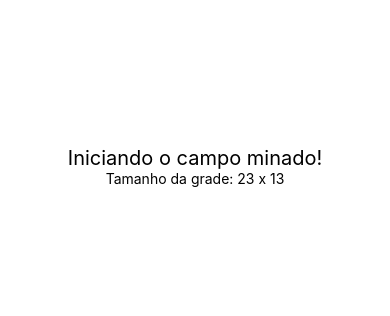
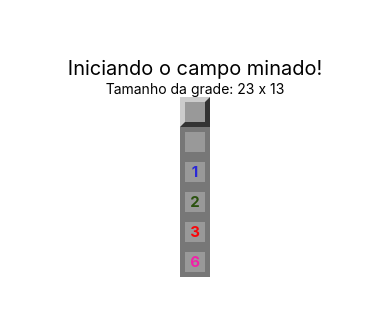
Before and after one commit to hericklima22/campo-minado-rn, a React Native app: screen / in a window 390 px wide. Shown: the part 256-572 px from the top of the page. Built offline with nearby package versions, Linux system fonts and the light colour scheme.

Commit message:
estilização condicional

```diff
--- a/App.js
+++ b/App.js
@@ -2,12 +2,20 @@
 import React from 'react';
 import { StyleSheet, Text, View } from 'react-native';
 import params from './src/params';
+import Field from './src/components/Field';
 
 export default function App() {
   return (
     <View style={styles.container}>
       <Text style={styles.welcome}>Iniciando o campo minado!</Text>
       <Text style={styles.instructions}>Tamanho da grade: {params.getRowsAmount()} x {params.getColumnsAmount()}</Text>
+
+      <Field />
+      <Field opened />
+      <Field opened nearMines={1} />
+      <Field opened nearMines={2} />
+      <Field opened nearMines={3} />
+      <Field opened nearMines={6} />
       <StatusBar style="auto" />
     </View>
   );
--- a/src/components/Field.js
+++ b/src/components/Field.js
@@ -0,0 +1,54 @@
+import React from "react";
+import { View, StyleSheet, Text } from "react-native";
+import params from "../params";
+
+export default props => {
+    const { mined, opened, nearMines} = props
+
+    const styleField = [styles.field]
+    if(opened) styleField.push(styles.opened)
+    if(styleField.length === 1) styleField.push(styles.regular)
+
+    let color = null
+    if(nearMines > 0) {
+        if(nearMines == 1) color = '#2a28d7'
+        if(nearMines == 2) color = '#2b520f'
+        if(nearMines > 2 && nearMines < 6) color = '#f9060a'
+        if(nearMines >= 6) color = '#f221a9'
+    }
+
+    return (
+        <View style={styleField}>
+            {!mined && opened && nearMines > 0 ?
+            <Text style={[styles.label, {color}]}>
+                {nearMines}
+            </Text> : false
+            }
+        </View>
+    )
+}
+
+const styles = StyleSheet.create({
+    field: {
+        height: params.blockSize,
+        width: params.blockSize,
+        borderWidth: params.borderSize,
+    },
+    regular: {
+        backgroundColor: '#999',
+        borderLeftColor: '#ccc',
+        borderTopColor: '#ccc',
+        borderRightColor: '#333',
+        borderBottomColor: '#333'
+    },
+    opened: {
+        backgroundColor: '#999',
+        borderColor: '#777',
+        alignItems: 'center',
+        justifyContent: 'center',
+    },
+    label: {
+        fontWeight: 'bold',
+        fontSize: params.fontSize,
+    }
+})
```
